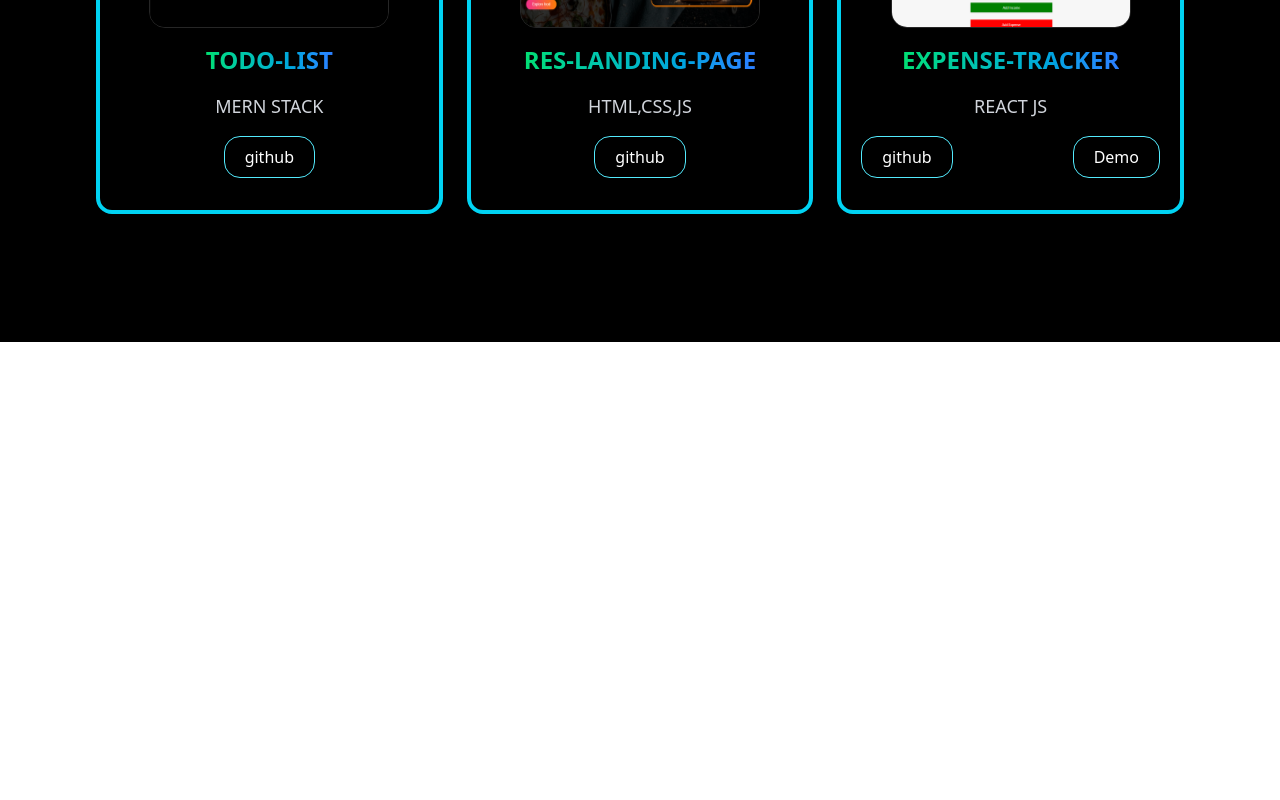
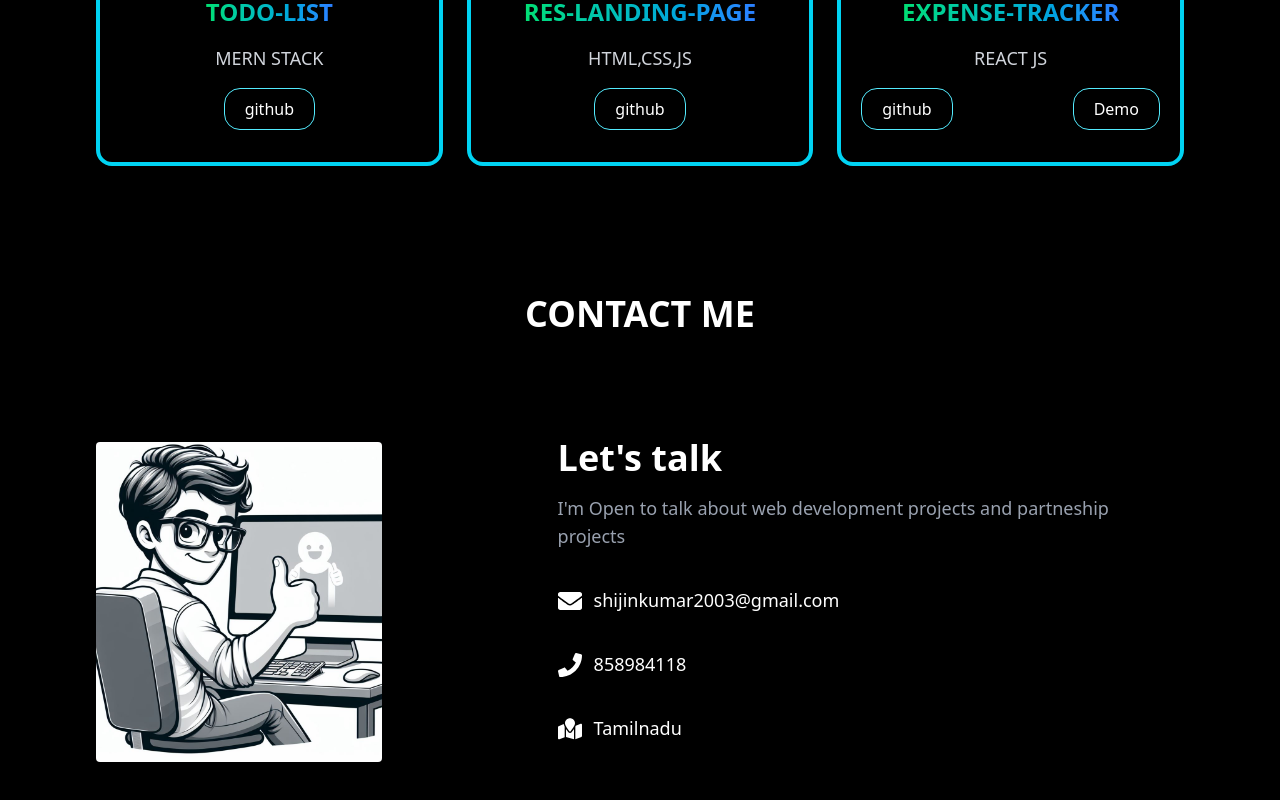
Before and after one commit to Shijin2k3/Portfolio-shijin, a React (Vite) app: page / in a window 1280 px wide. Shown: the part 3174-3974 px from the top of the page. Before the commit the page ends 3516 px from the top, so only its background shows below. Built offline with nearby package versions, Linux system fonts and the light colour scheme.

Commit message:
Initialized Project section

```diff
--- a/src/App.jsx
+++ b/src/App.jsx
@@ -6,6 +6,7 @@ import About from './components/about/About'
 import Education from './components/education/Education'
 import Skills from './components/skills/Skills'
 import Projects from './components/projects/Projects'
+import Contact from './components/contact/Contact'
 
 function App() {
 
@@ -19,6 +20,7 @@ function App() {
         <Education />
         <Skills />
         <Projects />
+        <Contact />
       </div>
 
 
--- /dev/null
+++ b/src/components/contact/Contact.jsx
@@ -0,0 +1,40 @@
+import React from 'react'
+import contact from '../../assets/contact.jpg'
+import { FaEnvelope, FaPhone } from 'react-icons/fa'
+import { FaMapLocation } from 'react-icons/fa6'
+
+const Contact = () => {
+  return (
+    <div className='bg-black text-white pb-20' id='contact'>
+       <div className='mx-auto px-8 md:px-16 lg:px-24'>
+          <h1 className='text-4xl font-bold uppercase text-center mb-20'>CONTACT ME</h1>
+          <div className='flex flex-col md:flex-row  items-center md:space-x-12 md:gap-30'>
+             <div className='mt-4 pb-8'>
+                <img src={contact} alt="CONTACT"
+                className='w-72 h-80 rounded object-cover mb-8 md:mb-0'/>
+             </div>
+             <div className='flex flex-col  md:items-start mt-4 pb-8 p-2'>
+                <h1 className='text-4xl font-semibold mb-4'>Let's talk</h1>
+                <p className='text-lg text-gray-400 mb-4'>I'm Open to talk about web development projects and partneship projects </p>
+                 <div className='mb-8 mt-4 text-white text-2xl mr-2 '>
+                    <FaEnvelope className='inline-block' />
+                    <span className='ml-1 md:ml-3 text-sm md:text-lg'>shijinkumar2003@gmail.com</span>
+                 </div>
+                 <div className='mb-8  text-white text-2xl mr-2 '>
+                    <FaPhone className='inline-block' />
+                    <span className='ml-3 text-sm md:text-lg'>858984118</span>
+                 </div>
+                 <div className='mb-8  text-white text-2xl mr-2 '>
+                    <FaMapLocation className='inline-block' />
+                    <span className='ml-3 text-sm md:text-lg'>Tamilnadu</span>
+                 </div>
+
+             </div>
+
+          </div>
+       </div>
+    </div>
+  )
+}
+
+export default Contact
--- a/src/components/projects/Projects.jsx
+++ b/src/components/projects/Projects.jsx
@@ -7,9 +7,9 @@ import res from '../../assets/res.png'
 import etrack from '../../assets/etracker.png'
 const Projects = () => {
   return (
-    <div className='bg-black text-white py-20' id='projects'>
+    <div className='bg-black text-white pb-20' id='projects'>
         <div className='mx-auto px-8 md:px-16 lg:px-24'>
-           <h1 className='text-4xl font-bold uppercase text-center mb-12'>PROJECTS</h1>
+           <h1 className='text-4xl font-bold uppercase text-center mb-20'>PROJECTS</h1>
            <div className='grid grid-cols-1 md:grid-cols-2 lg:grid-cols-3 items-center gap-6 mb-12'>
                {/* project cards */}
               <div className='rounded-2xl border-4 border-cyan-400 p-4 hover:shadow-lg transform transition-transform
```
Also changed, not shown: src/assets/contact.jpg (added).
